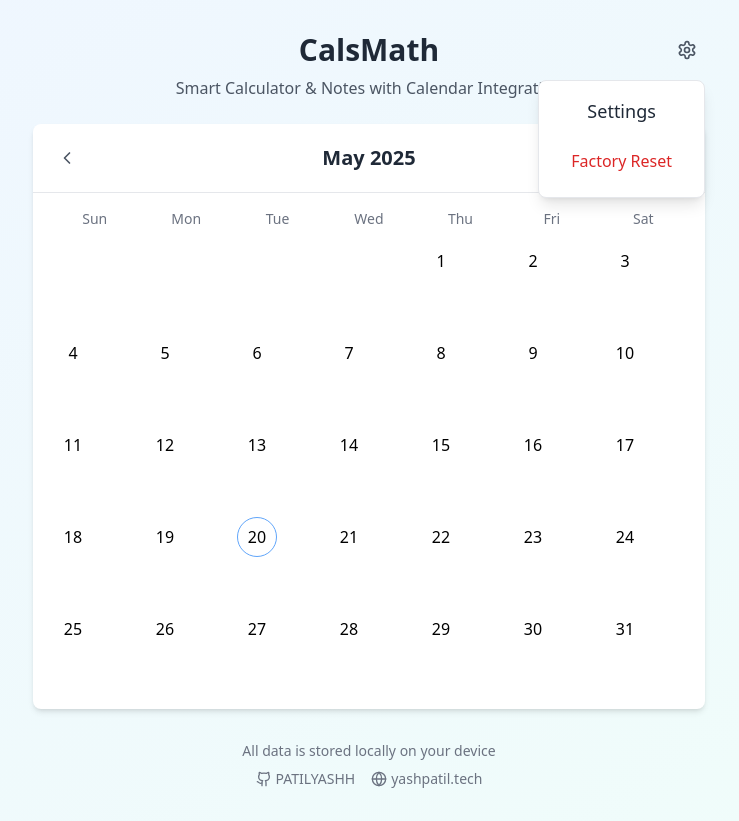
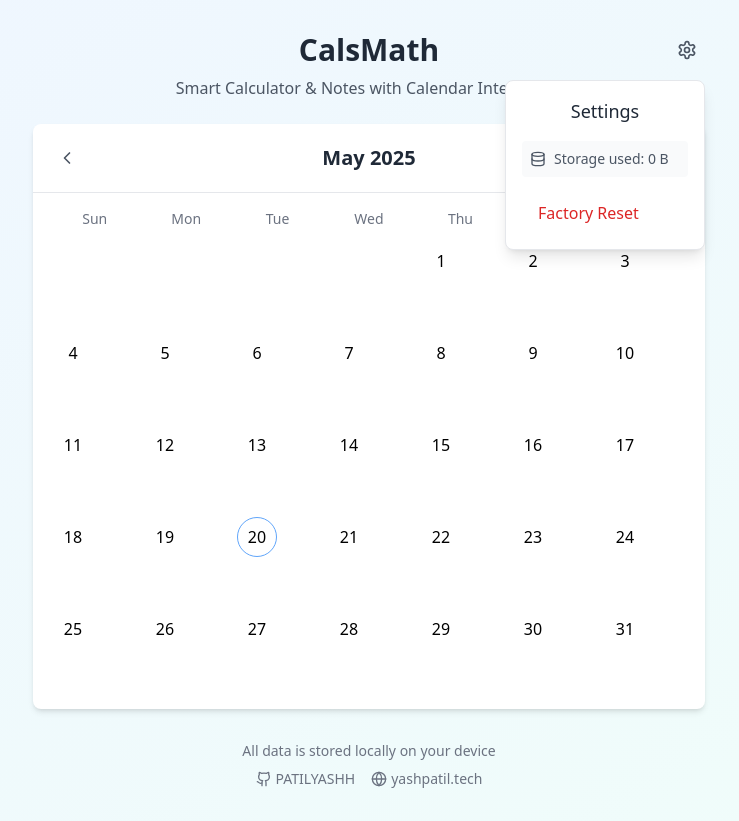
Before and after one commit to vikaspatil5400/notes, a React (Vite) app: page / in a window 1280 px wide. Both pictures are taken after a click on the button 958 px from the left and 50 px from the top of the page. Shown: the whole page, without its empty margins (271-1010 px from the left). Built offline with nearby package versions, Linux system fonts and the light colour scheme.

Commit message:
Add storage usage indicator

```diff
--- a/src/App.tsx
+++ b/src/App.tsx
@@ -1,13 +1,39 @@
-import React, { useState } from 'react';
+import React, { useState, useEffect } from 'react';
 import Calendar from './components/Calendar';
 import NoteView from './components/NoteView';
-import { Github, Globe, Settings } from 'lucide-react';
+import { Github, Globe, Settings, Database } from 'lucide-react';
 import useNotesStore from './store/useNotesStore';
 
 function App() {
   const [showNoteView, setShowNoteView] = useState(false);
   const [showSettings, setShowSettings] = useState(false);
+  const [storageUsage, setStorageUsage] = useState('0 KB');
   const { resetAllData } = useNotesStore();
+
+  useEffect(() => {
+    const calculateStorageUsage = () => {
+      let total = 0;
+      for (let i = 0; i < localStorage.length; i++) {
+        const key = localStorage.key(i);
+        if (key) {
+          total += localStorage.getItem(key)?.length || 0;
+        }
+      }
+
+      // Convert to appropriate unit
+      if (total < 1024) {
+        setStorageUsage(`${total} B`);
+      } else if (total < 1024 * 1024) {
+        setStorageUsage(`${(total / 1024).toFixed(1)} KB`);
+      } else {
+        setStorageUsage(`${(total / (1024 * 1024)).toFixed(1)} MB`);
+      }
+    };
+
+    calculateStorageUsage();
+    window.addEventListener('storage', calculateStorageUsage);
+    return () => window.removeEventListener('storage', calculateStorageUsage);
+  }, []);
 
   const handleShowNotes = () => {
     setShowNoteView(true);
@@ -39,8 +65,12 @@ function App() {
           </button>
 
           {showSettings && (
-            <div className="absolute right-0 top-12 bg-white rounded-lg shadow-lg border border-gray-200 p-4 z-10">
+            <div className="absolute right-0 top-12 bg-white rounded-lg shadow-lg border border-gray-200 p-4 z-10 min-w-[200px]">
               <h3 className="text-lg font-medium text-gray-800 mb-4">Settings</h3>
+              <div className="flex items-center gap-2 text-sm text-gray-600 mb-4 p-2 bg-gray-50 rounded">
+                <Database className="h-4 w-4" />
+                <span>Storage used: {storageUsage}</span>
+              </div>
               <button
                 onClick={handleFactoryReset}
                 className="w-full px-4 py-2 text-red-600 hover:bg-red-50 rounded transition-colors text-left"
```
